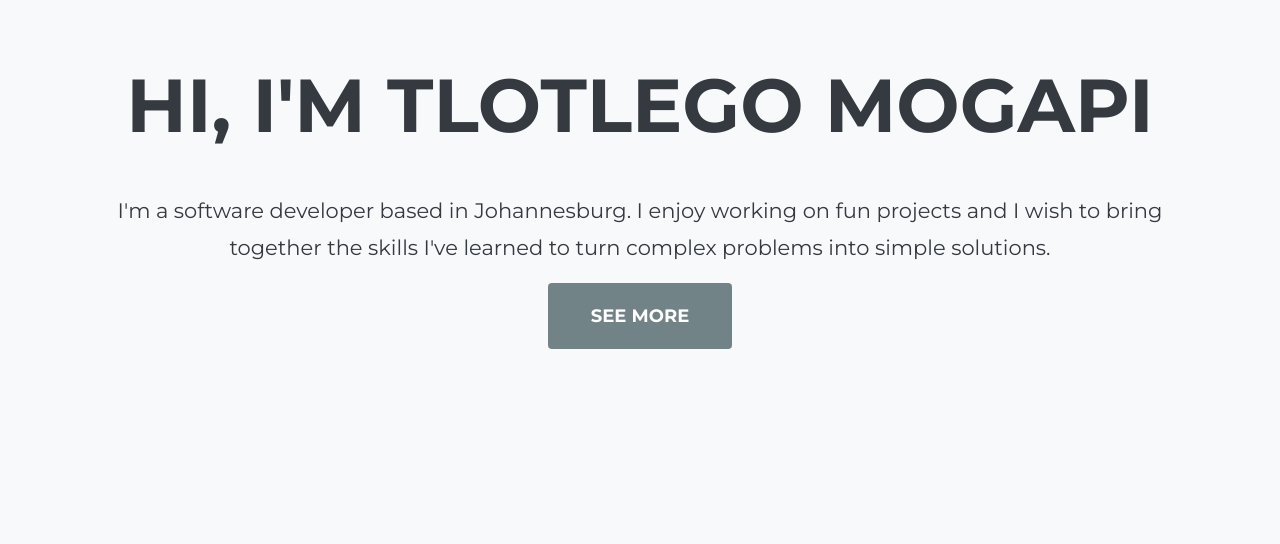
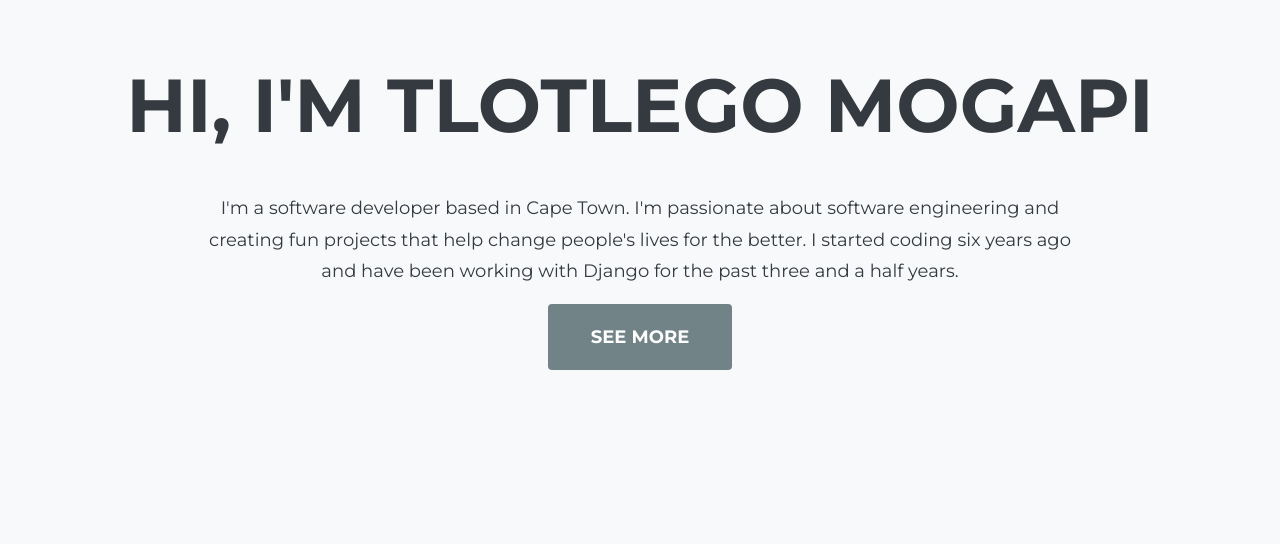
Before and after one commit to tlotlegomgp/portfolio, a Django app: page / in a window 1280 px wide. Shown: the part 232-776 px from the top of the page. Run offline with Django 3.2, Linux system fonts and the light colour scheme; some libraries are stand-ins or nearby versions; some web fonts are replaced.

Commit message:
Updated the home page intro text

```diff
--- a/index/templates/index/index.html
+++ b/index/templates/index/index.html
@@ -8,11 +8,10 @@
             <div class="intro-heading text-uppercase">
                 <span style="color: rgb(52,58,64);">Hi, I'm Tlotlego Mogapi</span>
             </div>
-            <div class="row text-center">
-                <div class="col-md-12 text-center justify-content-center">
-                    <p class="text-center" style="color: rgb(52,58,64);font-size: 21px;text-align: center;font-family: Montserrat;">
-                        I'm a software developer based in Johannesburg. I enjoy working on fun projects and I wish to bring together the skills I've learned
-                        to turn complex problems into simple solutions.
+            <div class="row text-center mx-auto justify-content-center align-items-center align-content-center align-self-center">
+                <div class="col-md-10 col-sm-12 text-center">
+                    <p class="text-center" style="color: rgb(52,58,64);font-size: 18px;font-family: Montserrat;">
+                        I'm a software developer based in Cape Town. I'm passionate about software engineering and creating fun projects that help change people's lives for the better. I started coding six years ago and have been working with Django for the past three and a half years.
                     </p>
                 </div>
             </div>
--- a/index/templates/index/snippets/modals.html
+++ b/index/templates/index/snippets/modals.html
@@ -24,9 +24,6 @@
                             </ol>
 
                             <div class="btn-group" role="group" style="margin: 5px;">
-                                <a class="btn button-dark" type="button" target="_blank" href="https://liquid-tracker.herokuapp.com/">
-                                    Live&nbsp;<em class="fa fa-play-circle-o"></em>
-                                </a>
                                 <a class="btn button-dark" type="button" target="_blank" href="https://github.com/tlotlegomgp/bug-tracker">
                                     Source&nbsp;<em class="fa fa-github"></em>
                                 </a>
```
